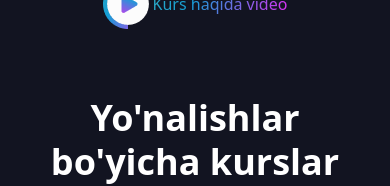
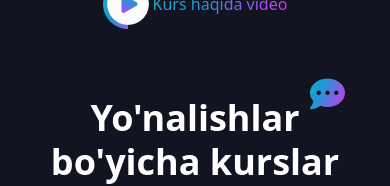
Before and after one commit to Yulduz0525/courses-project, a React (Vite) app: page /aboutCours in a window 390 px wide. Shown: the part 654-840 px from the top of the page. Built offline with nearby package versions, Linux system fonts and the light colour scheme.

Commit message:
responsive qillindi

```diff
--- a/src/page/AboutCourse/AboutCourse.css
+++ b/src/page/AboutCourse/AboutCourse.css
@@ -444,7 +444,13 @@
     border-radius: 4px;
     text-align: center;
     padding-top: 7px;
+    padding-left: 10PX;
+    padding-right: 10PX;
     margin-left: auto;
+    position: fixed;
+    z-index: 5;
+    bottom: 100px;
+    right: 150PX;
 
   }
   .modal__btn{
@@ -486,6 +492,9 @@
   .section__wrap{
     width: 100%;
 
+  }
+  .bottom{
+    right: 100px;
   }
 }
 
@@ -550,6 +559,10 @@
    .kovorking__container{
     width: 100%;
   }
+  .bottom{
+    right: 70px;
+    bottom:80px;
+  }
 
     iframe{
       height: 400px;
@@ -612,7 +625,7 @@
     height: 260px;
    }
     .right{
-      top: 420px;
+      top: 470px;
     }
     .cards__item{
       width: 100%;
@@ -630,5 +643,20 @@
     .header{
       background-image: transparent;;
     }
+    .wrapper{
+      padding-top: 200px;
+    }
+    .wrapper__line{
+      flex-direction: column;
+    }
+    .cards__item{
+      height: auto;
+    }
+    .bottom{
+      right: 40px;
+      bottom:70px;
+      background: transparent;;
+    }
+
 
   }
```
